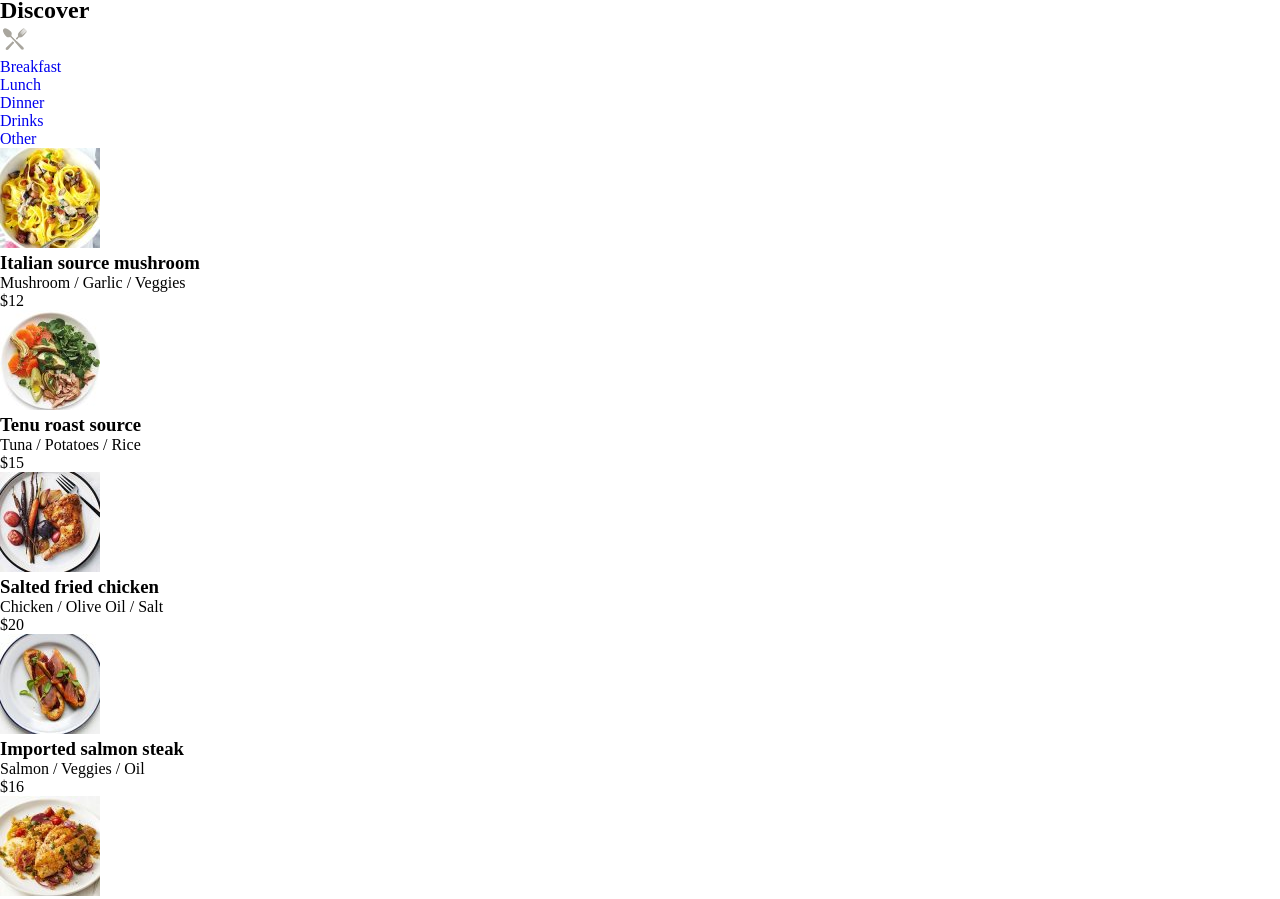
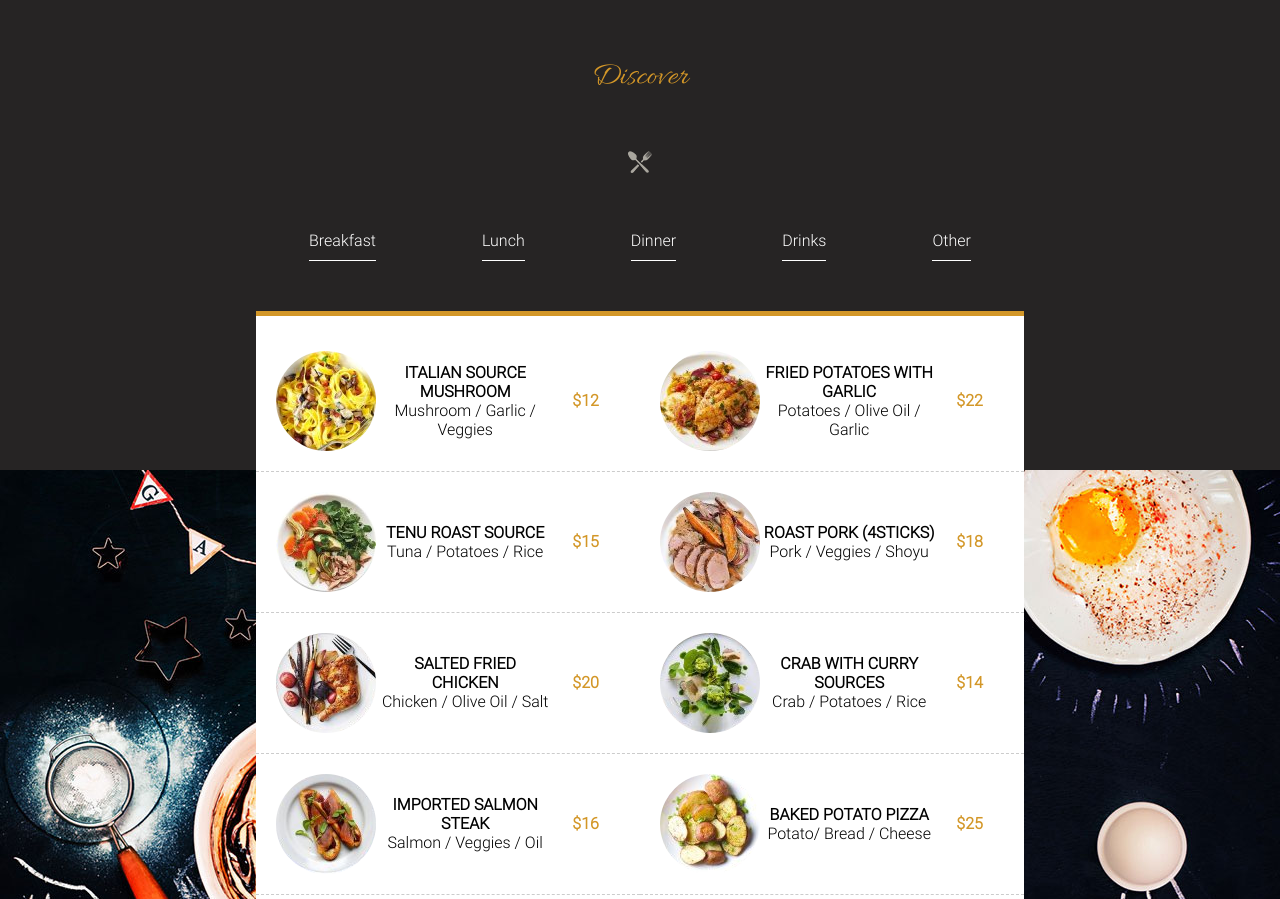
Before and after one commit to MaryamVerdon/TheResto, a plain HTML site: page index.html in a window 1280 px wide. Shown: the part 1233-2132 px from the top of the page. Drawn offline with Linux system fonts and the light colour scheme.

Commit message:
style Section 2

```diff
--- a/assets/styles/layouts/_section2.scss
+++ b/assets/styles/layouts/_section2.scss
@@ -0,0 +1,80 @@
+.section2 {
+    background: url(../img/bg-menu-01.jpg) no-repeat right;
+    background-position: bottom -200px left 0px;
+    padding: 60px 0;
+    text-align: center;
+
+
+    h1 {
+        @include h1;
+        font-weight: lighter;
+    }
+
+    h1 + img {
+        padding: 50px 0;
+    }
+
+    ul {
+        display: flex;
+        align-items: center;
+        justify-content: space-around;
+        width: 60%;
+        margin: 0 auto;
+        position: relative;
+
+        li {
+            border-bottom: 1px solid $white1;
+            padding-bottom: 10px;
+
+            a {
+                @include p;
+                color: $white1;
+            }
+        }
+
+    }
+
+    .menu {
+        padding: 15px 0;
+        display: grid;
+        grid-template-columns: 50% 50%;
+        background: $white1;
+        width: 60%;
+        margin: 50px auto;
+        border-top: 5px solid $doree;
+
+        .menu-left, .menu-right {
+            display: grid;
+            grid-template-rows: repeat(4, 1fr);
+
+            .container {
+                display: grid;
+                grid-template-columns: 30% 50% 20%;
+                align-items: center;
+                padding: 20px;
+                border-bottom: 1px dashed $grey2;
+
+                img {
+                    border-radius: 50%;
+                    object-fit: cover;
+                }
+
+                h3 {
+                    @include p;
+                    text-transform: uppercase;
+                    font-size: 1rem;
+                }
+
+                p {
+                    @include p;
+                    font-size: 1rem;
+                }
+
+                #price {
+                    color: $doree;
+                    font-weight: 800;
+                }
+            }
+        }
+    }
+}
--- a/assets/styles/layouts/_settings.scss
+++ b/assets/styles/layouts/_settings.scss
@@ -32,6 +32,10 @@ $grey3: rgb(240, 240, 240);
     text-decoration: none;
 }
 
+body {
+    background: $black2;
+}
+
 @mixin h1 {
     font-family: $font3;
     color: $doree;
--- a/index.html
+++ b/index.html
@@ -62,7 +62,7 @@
         </ul>
         <div class="menu">
             <div class="menu-left">
-                <div>
+                <div class="container">
                     <img src="./assets/img/dish-item-01.jpg" alt="italien mushroom">
                     <div class="description-menu">
                         <h3>Italian source mushroom</h3>
@@ -70,7 +70,7 @@
                     </div>
                     <p id="price">$12</p>
                 </div>
-                <div>
+                <div class="container">
                     <img src="./assets/img/dish-item-03.jpg" alt="tenu roast">
                     <div class="description-menu">
                         <h3>Tenu roast source</h3>
@@ -78,7 +78,7 @@
                     </div>
                     <p id="price">$15</p>
                 </div>
-                <div>
+                <div class="container">
                     <img src="./assets/img/dish-item-05.jpg" alt="salted fried chicken">
                     <div class="description-menu">
                         <h3>Salted fried chicken</h3>
@@ -86,7 +86,7 @@
                     </div>
                     <p id="price">$20</p>
                 </div>
-                <div>
+                <div class="container">
                     <img src="./assets/img/dish-item-07.jpg" alt="Salmon steak">
                     <div class="description-menu">
                         <h3>Imported salmon steak</h3>
@@ -97,7 +97,7 @@
 
             </div>
             <div class="menu-right">
-                <div>
+                <div class="container">
                     <img src="./assets/img/dish-item-02.jpg" alt="fried potatoes">
                     <div class="description-menu">
                         <h3>Fried potatoes with garlic</h3>
@@ -106,7 +106,7 @@
                     <p id="price">$22</p>
                 </div>
 
-                <div>
+                <div class="container">
                     <img src="./assets/img/dish-item-04.jpg" alt="roast pork">
                     <div class="description-menu">
                         <h3>Roast pork (4sticks)</h3>
@@ -114,7 +114,7 @@
                     </div>
                     <p id="price">$18</p>
                 </div>
-                <div>
+                <div class="container">
                     <img src="./assets/img/dish-item-06.jpg" alt="crab curry">
                     <div class="description-menu">
                         <h3>Crab with curry sources</h3>
@@ -122,7 +122,7 @@
                     </div>
                     <p id="price">$14</p>
                 </div>
-                <div>
+                <div class="container">
                     <img src="./assets/img/dish-item-08.jpg" alt="baked potato pizza">
                     <div class="description-menu">
                         <h3>Baked potato pizza</h3>
```
Also changed, not shown: assets/styles/index.css, 1 other file.
